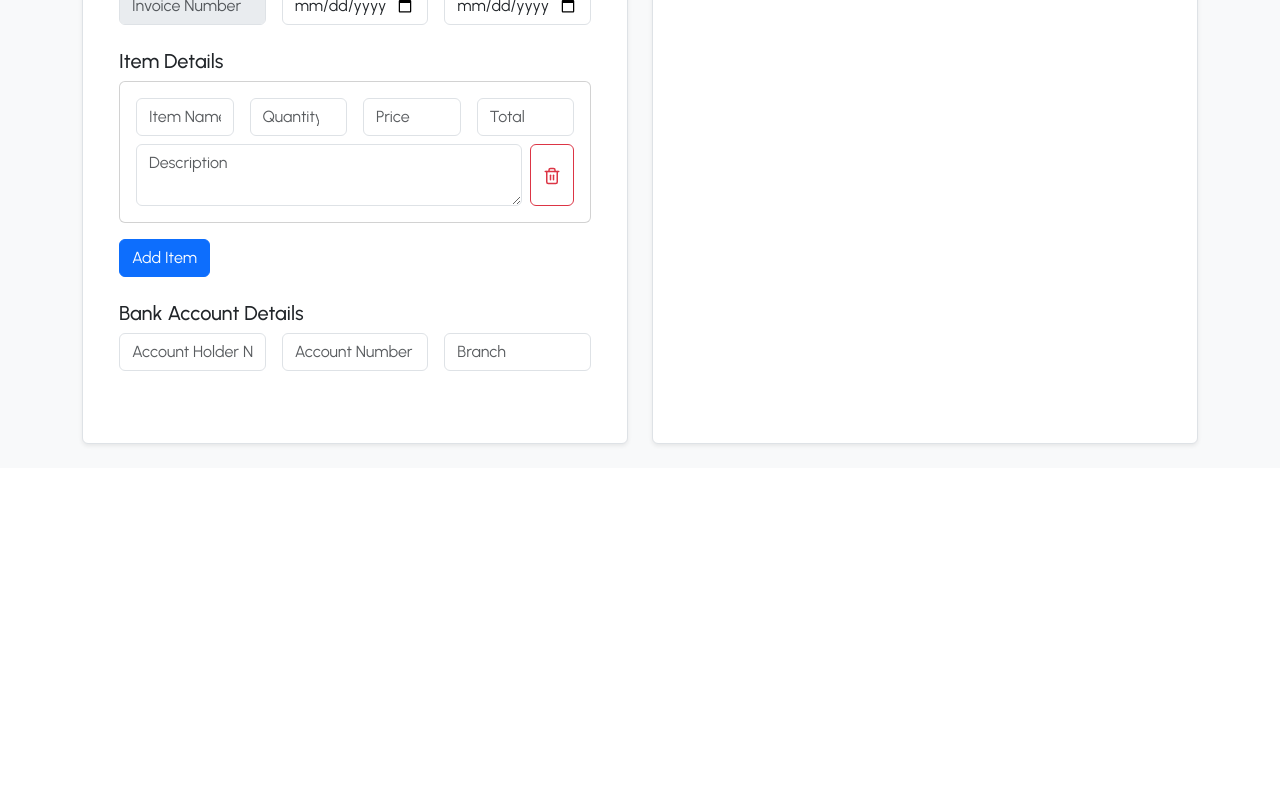
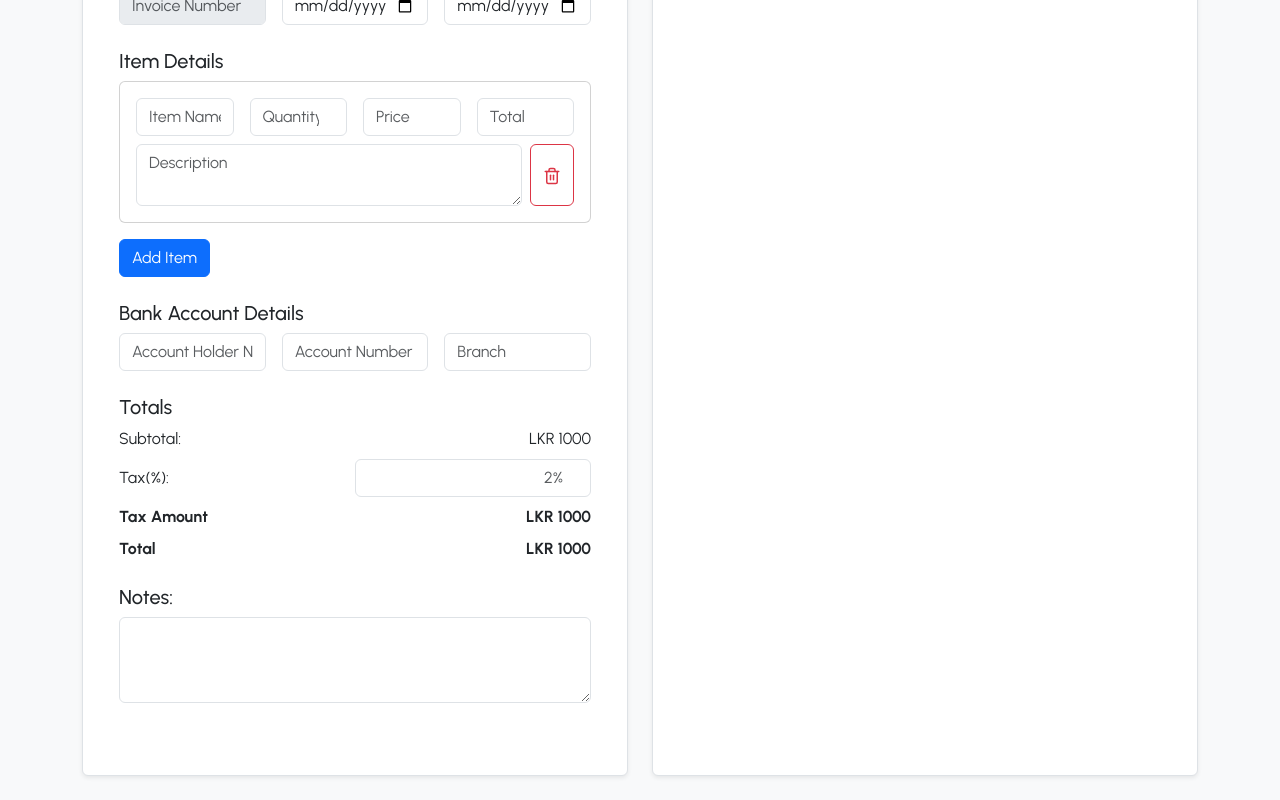
Before and after one commit to sivapriya0616/InvoiceGenerator, a React (Vite) app in the folder InvoiceGenerator/: page /Generate in a window 1280 px wide. Shown: the part 906-1706 px from the top of the page. Before the commit the page ends 1374 px from the top, so only its background shows below. Built offline with nearby package versions, Linux system fonts and the light colour scheme.

Commit message:
Add totals and notes sections to InvoiceForm component

```diff
--- a/InvoiceGenerator/src/components/InvoiceForm.jsx
+++ b/InvoiceGenerator/src/components/InvoiceForm.jsx
@@ -168,9 +168,43 @@ const InvoiceForm = () => {
 
             </div>
             <div className="mb-4">
+                {/* Totals */}
+                <div className="mb-4">
+                    <h5>Totals</h5>
+                    <div className="d-flex justify-content-end">
+                        <div className="w-100 w-md-50">
+                            <div className="d-flex justify-content-between ">
+                                <span>Subtotal:</span>
+                                <span>LKR {1000.00}</span>
+                            </div>
+                            <div className="d-flex justify-content-between align-items-center my-2">
+                                <label htmlFor="tax" className="me-2">Tax(%):</label>
+                                <input
+                                    type="number"
+                                    className="form-control w-50 text-end"
+                                    id="tax"
+                                    placeholder="2%" />
+                            </div>
+                            <div className="d-flex justify-content-between fw-bold">
+                                <span>Tax Amount</span>
+                                <span>LKR {1000.00}</span>
+                            </div>
+                            <div className="d-flex justify-content-between fw-bold mt-2">
+                                <span>Total</span>
+                                <span>LKR {1000.00}</span>
+                            </div>
+
+                        </div>
+                    </div>
+                </div>
 
             </div>
             <div className="mb-4">
+                <h5>Notes:</h5>
+                <div className="w-100">
+                    <textarea name="notes" className="form-control" rows={3}></textarea>
+                </div>
+
 
             </div>
         </div>
```
